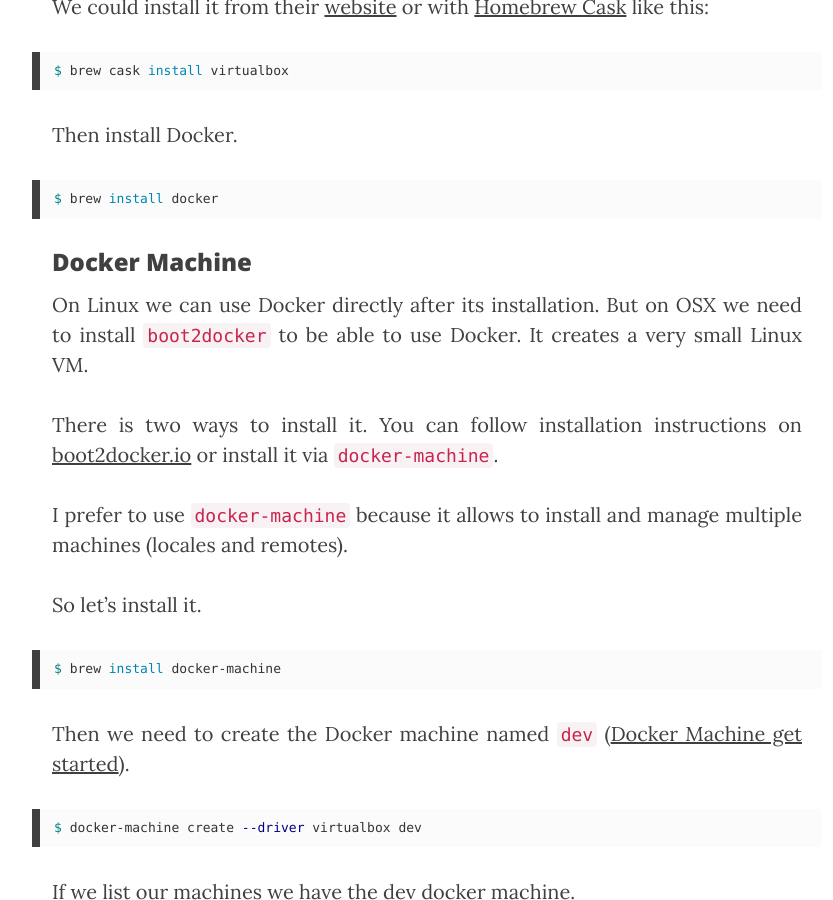
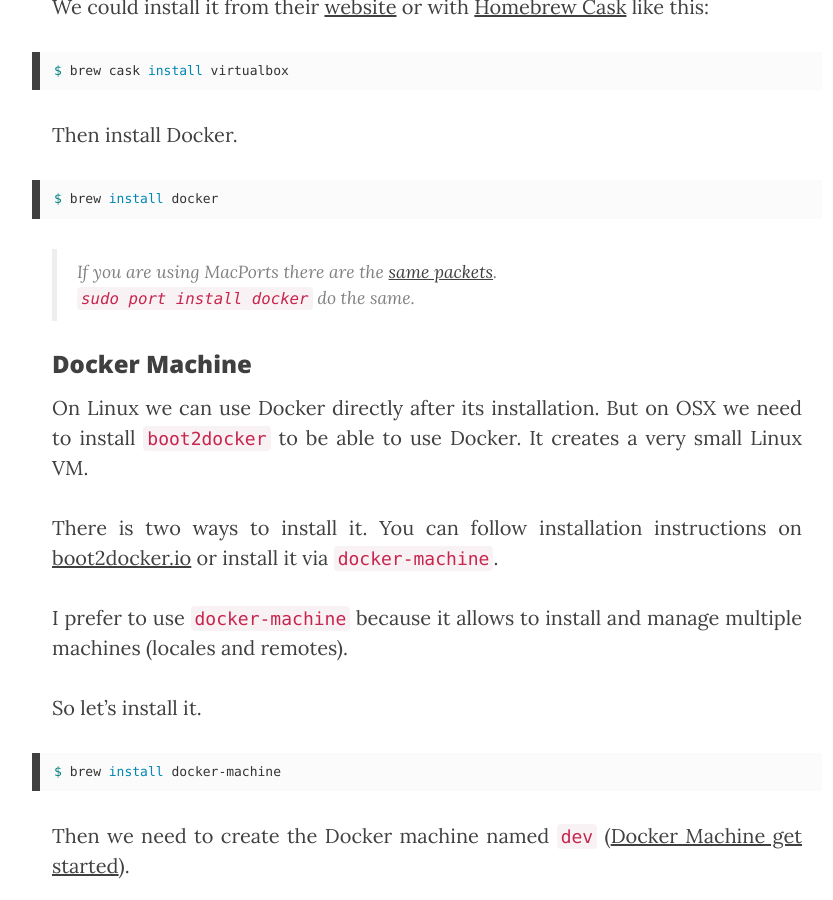
Before and after one commit to nicolas-brousse/blog.nicolas-brousse.fr, a Jekyll site: the page built from _posts/2015-10-12-first-time-with-docker.markdown, in a window 1280 px wide and 900 px high, scrolled down 974 px. Shown: the whole window, without its empty margins (213-1046 px from the left). Built offline with Jekyll 4.4.1, drawn with Linux system fonts in a browser that asks for light colours; nearby versions of some CDN libraries; comment, search, counter and statistics services are not loaded.

Commit message:
Deploy 2015-10-12 14:47:08 +0200

```diff
--- a/_posts/2015-10-12-first-time-with-docker.markdown
+++ b/_posts/2015-10-12-first-time-with-docker.markdown
@@ -33,6 +33,9 @@ Then install Docker.
 {% highlight bash %}
 $ brew install docker
 {% endhighlight %}
+
+> If you are using MacPorts there are the [same packets](https://www.macports.org/ports.php?by=name&substr=docker).
+> `sudo port install docker` do the same.
 
 
 ### Docker Machine
```
